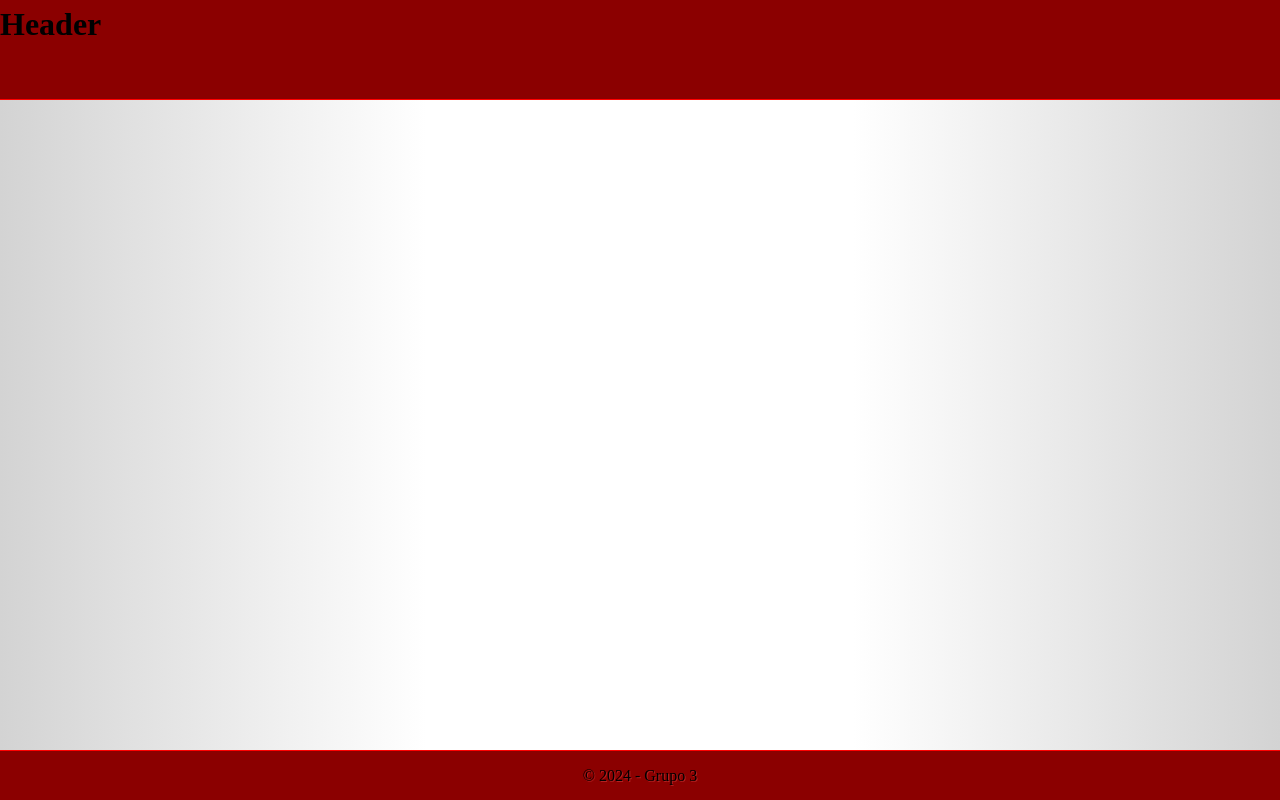
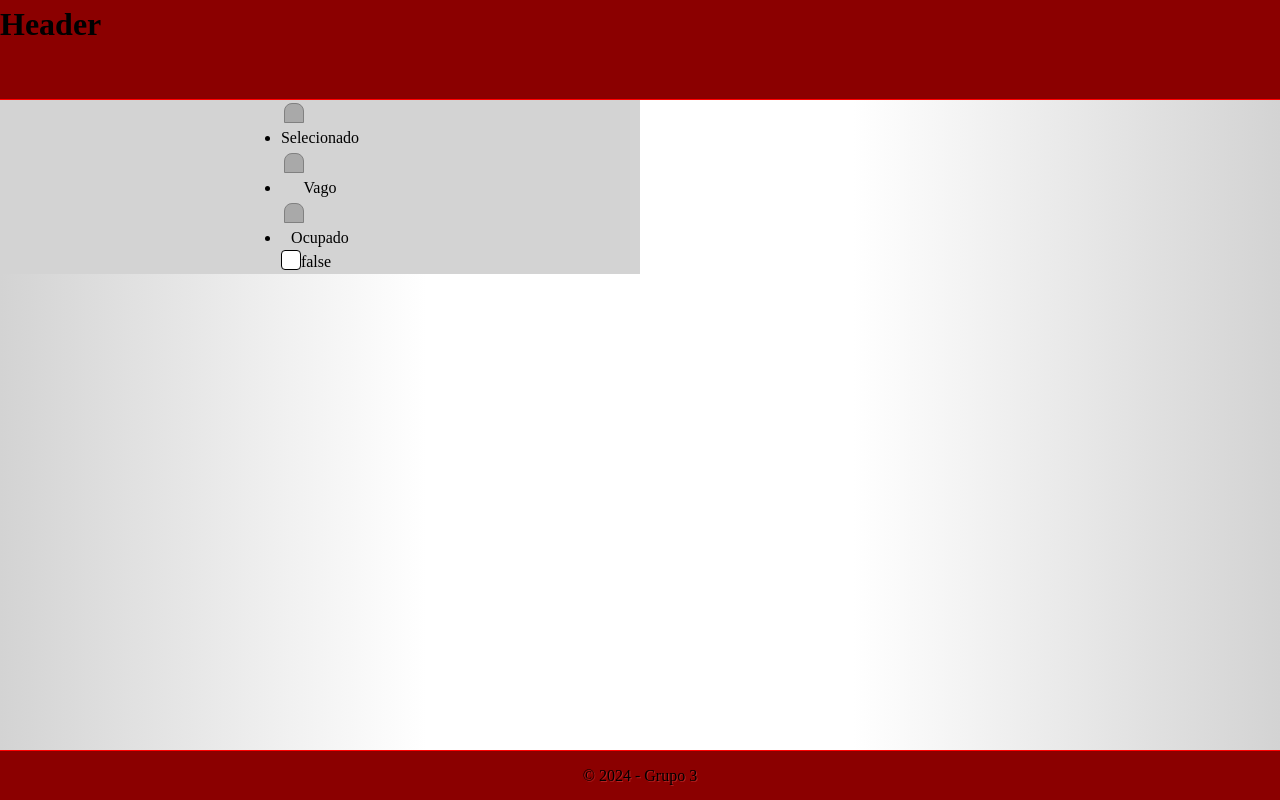
Before and after one commit to HellCinei/final_react, a React (Vite) app in the folder finalReact/: page /compras in a window 1280 px wide. Built offline with nearby package versions, Linux system fonts and the light colour scheme.

Commit message:
inicio do checkout

```diff
--- a/finalReact/src/App.jsx
+++ b/finalReact/src/App.jsx
@@ -1,9 +1,10 @@
 import React from 'react';
+import Compras from './pages/Compras';
 
 export default function App() {
   return (
     <div>
-
+      <Compras/>
     </div>
   )
 }
--- /dev/null
+++ b/finalReact/src/pages/Compras/Compras.module.css
@@ -0,0 +1,45 @@
+.menu {
+	text-align: center;
+	align-items: center;
+	display: flex;
+	flex-direction: column;
+	background-color: lightgray;
+	height: 75%;
+	width: 50%;
+}
+
+.exemplo > div{
+	background-color: darkgray;
+	border: 1px solid gray;
+	border-radius: 40% 40% 0 0;
+	height: 20px;
+	width: 20px;
+	margin: 3px;
+}
+
+.assento {
+	appearance: none;
+	height: 20px;
+	width: 20px;
+	border-radius: 20%;
+	border: 0.1px solid black;
+	background-color: white;
+}
+
+.assento:hover {
+	cursor: pointer;
+	transform: scale(1.2);
+}
+
+.assento:checked {
+	background-color: green;
+}
+
+.assento:disabled {
+	background-color: lightslategray;
+	border-color: gray;
+}
+
+.fileira {
+	display: flex;
+}
--- /dev/null
+++ b/finalReact/src/pages/Compras/index.jsx
@@ -0,0 +1,40 @@
+import React, { useState } from 'react';
+import * as styles from './Compras.module.css';
+
+export default function Compras() {
+	const [escolha, setEscolha] = useState(false)
+
+	return (
+		<div className={styles.menu}>
+			<div className={styles.seletor}>
+
+				<ul className={styles.exemplos}>
+					<li className={styles.exemplo}>
+						<div className={styles.selecionado} />
+						<p>Selecionado</p>
+					</li>
+					<li className={styles.exemplo}>
+						<div className={styles.vago} />
+						<p>Vago</p>
+					</li>
+					<li className={styles.exemplo}>
+						<div className={styles.ocupado} />
+						<p>Ocupado</p>
+					</li>
+				</ul>
+
+				<div className={styles.tela} />
+
+				<div className={styles.fileira}>
+					<input
+					type='checkbox'
+					className={styles.assento}
+					checked={escolha}
+					onChange={() => setEscolha(!escolha)}
+					/>
+					<p>{escolha? 'true':'false'}</p>
+				</div>
+			</div>
+		</div>
+	)
+}
```
